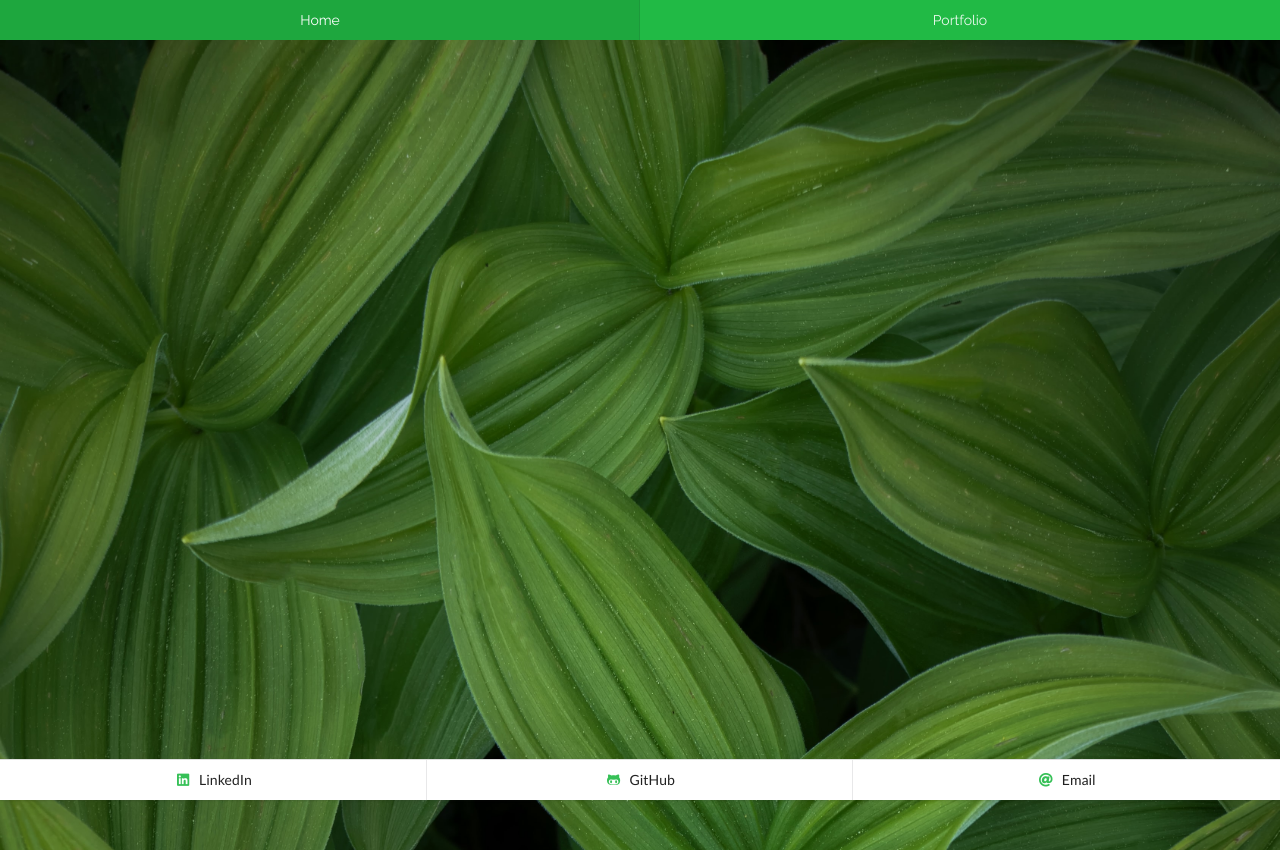
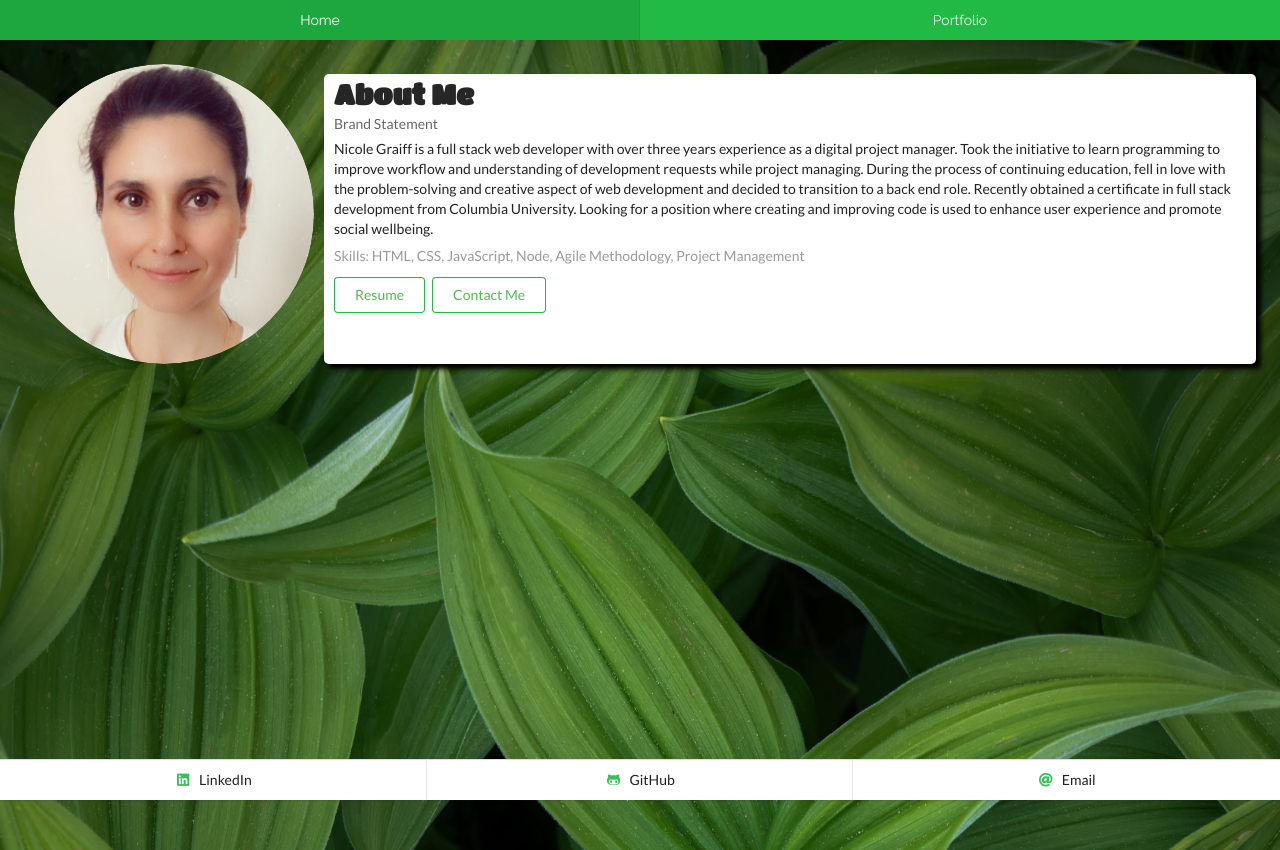
Before and after one commit to keycole/nicole-graiff-portfolio, a React (Create React App) app: page / in a window 1280 px wide. Built offline with nearby package versions, Linux system fonts and the light colour scheme.

Commit message:
Still trying to fixe github page

```diff
--- a/src/App.js
+++ b/src/App.js
@@ -14,8 +14,12 @@ function App() {
         <Navbar />
         {/*<Wrapper>*/}
           <Switch>
-            <Route exact path="/nicole-graiff-portfolio" component={Home} />
-            <Route exact path="/nicole-graiff-portfolio/portfolio" component={Portfolio} />
+            <Route exact path={"/"}>
+              <Home />
+            </Route>
+            <Route exact path={"/portfolio"}>
+             <Portfolio />
+            </Route>
             {/* <Route exact path="/nicole-graiff-portfolio/contact" component={Contact} /> */}
           {/*</Wrapper>*/}
           </Switch>
--- a/src/components/Navbar/index.js
+++ b/src/components/Navbar/index.js
@@ -5,10 +5,10 @@ function Navbar() {
 	return (
 		<div>
 			<div className="ui top fixed green two item inverted menu" id="navigation">
-				<a className="active item" id="home" href="/nicole-graiff-portfolio/">
+				<a className="active item" id="home" href="/">
 					Home
     			</a>
-				<a className="item" id="portfolio" href="/nicole-graiff-portfolio/portfolio">
+				<a className="item" id="portfolio" href="/portfolio">
 					Portfolio
     			</a>
 			</div>
```
